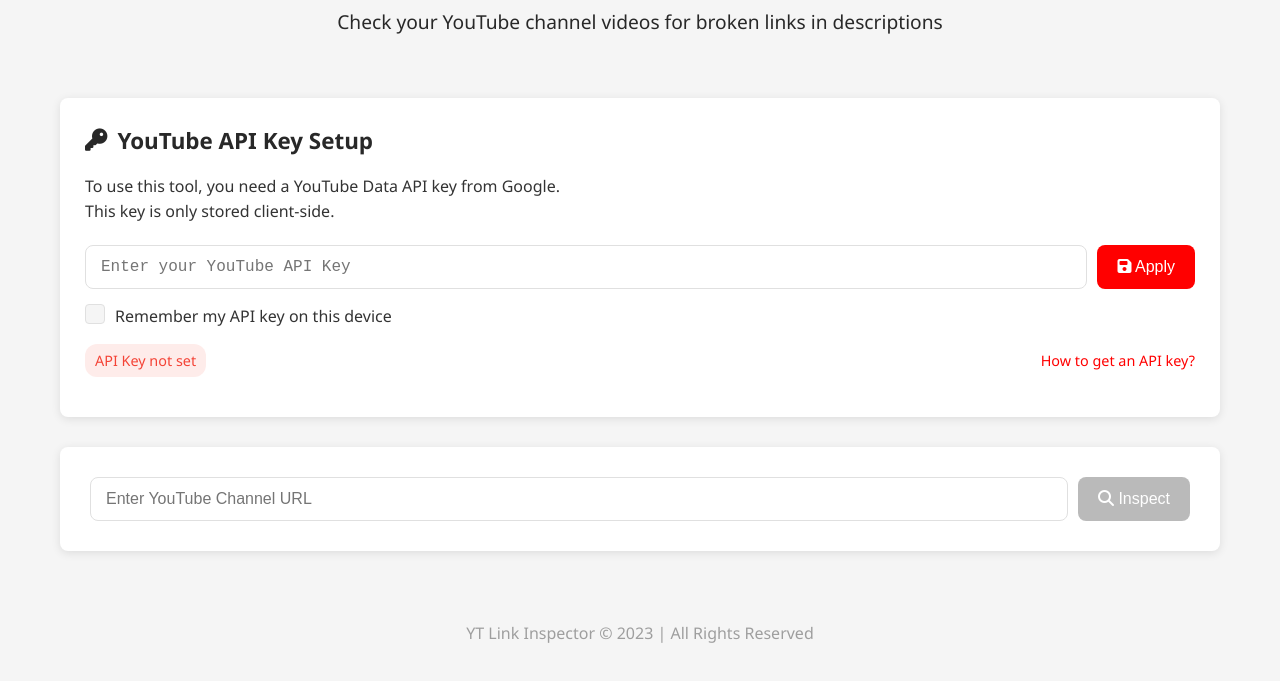
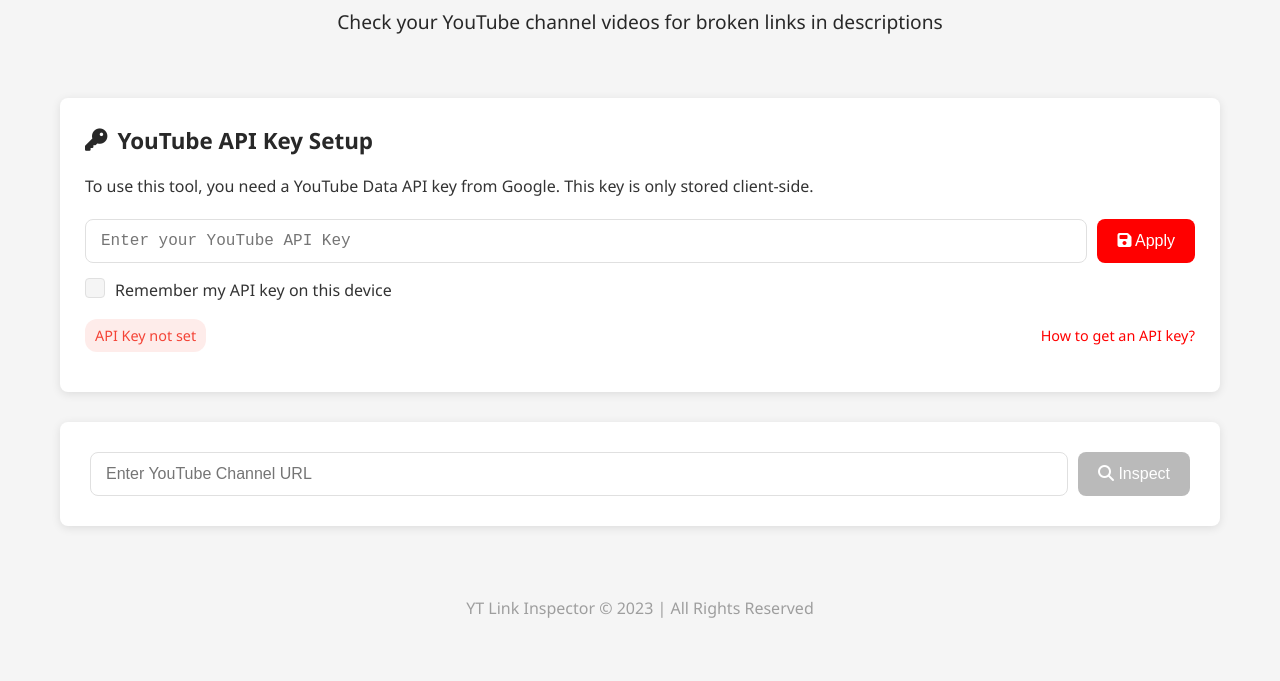
Before and after one commit to TechJeeper/YT-Link-Inspector, a plain HTML site: page index.html in a window 1280 px wide. Shown: the part 107-788 px from the top of the page. Drawn offline with Linux system fonts and the light colour scheme.

Commit message:
Update index.html

```diff
--- a/index.html
+++ b/index.html
@@ -18,7 +18,7 @@
         <main>
             <div class="api-key-section">
                 <h2><i class="fas fa-key"></i> YouTube API Key Setup</h2>
-                <p>To use this tool, you need a YouTube Data API key from Google.<br>This key is only stored client-side.</p>
+                <p>To use this tool, you need a YouTube Data API key from Google. This key is only stored client-side.</p>
                 <div class="api-key-input-group">
                     <input type="text" id="api-key-input" placeholder="Enter your YouTube API Key" autocomplete="off">
                     <button id="save-api-key-btn">
```
